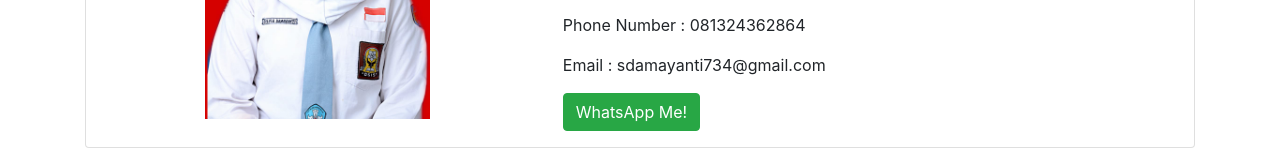
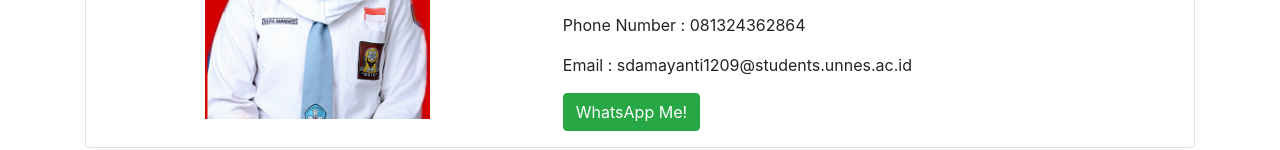
Before and after one commit to Silv1209/my-profile, a plain HTML site: page index.html in a window 1280 px wide. Shown: the part 314-464 px from the top of the page. Drawn offline with nearby package versions, Linux system fonts and the light colour scheme.

Commit message:
reupdate file index

```diff
--- a/index.html
+++ b/index.html
@@ -44,7 +44,7 @@
                 <p>Address              : Krajan 1 Ngabean, Secang, Magelang</p>
                 <p>Gender               : Female</p>
                 <p>Phone Number         : 081324362864</p>
-                <p>Email                : sdamayanti734@gmail.com</p>
+                <p>Email                : sdamayanti1209@students.unnes.ac.id</p>
                 <a href="https://wa.me/085292677965" class="btn btn-success">WhatsApp Me!</a>
               </div>
             </div>
```
